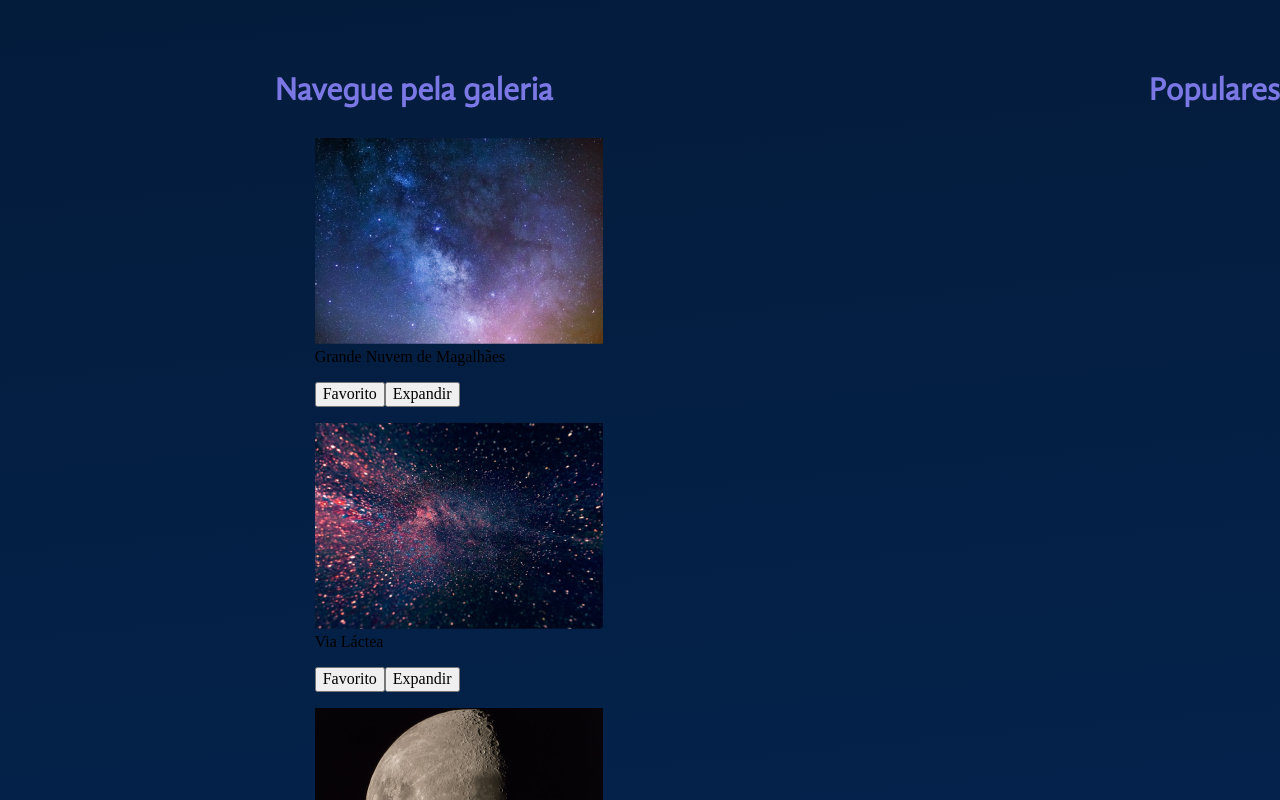
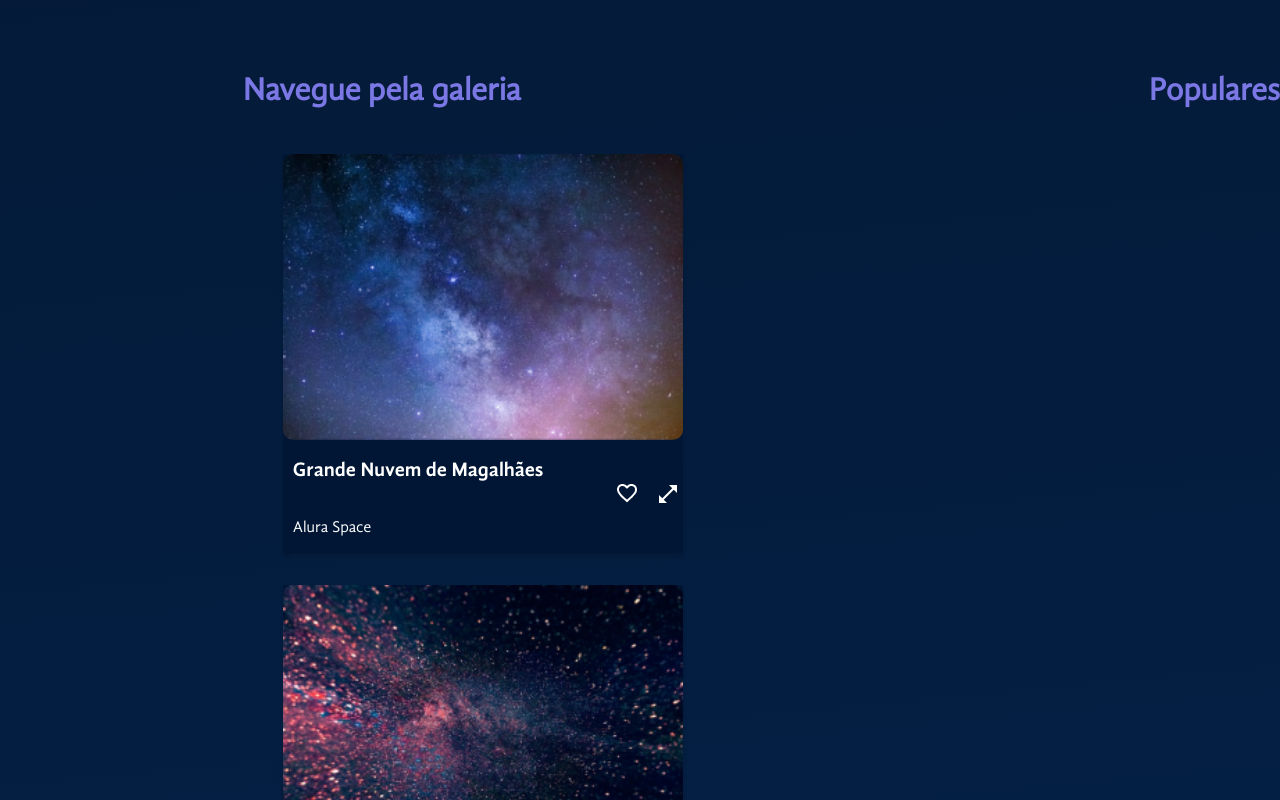
Before and after one commit to Mackenzzy/space-app, a React (Vite) app: page / in a window 1280 px wide. Shown: the part 660-1460 px from the top of the page. Built offline with nearby package versions, Linux system fonts and the light colour scheme.

Commit message:
Media queries galeria

```diff
--- a/src/componentes/Galeria/imagem/index.jsx
+++ b/src/componentes/Galeria/imagem/index.jsx
@@ -1,18 +1,104 @@
+import styled from "styled-components"
+const Container = styled.div`
+  /* Estilos para todas as telas */
+  width: 100%;
+
+  @media (min-width: 768px) {
+    /* Estilos para telas a partir de 768px */
+    width: 80%;
+  }
+
+  @media (min-width: 1200px) {
+    /* Estilos para telas a partir de 1200px */
+    width: 60%;
+  }
+`;
+
+
+const Galeria = styled.section`
+    display: inline-flex;
+    flex-direction: row;
+    flex-wrap: wrap;
+    `
+
+const Figure = styled.figure`
+    display: flex;
+    flex-direction: column;
+    flex-wrap: wrap;
+
+    width: ${(props) => (props.$expandida ? '90%' : '460px')};
+
+    max-width: 400px;
+    background-color: #001634;
+    box-shadow: 0px 4px 4px 0px #00000026;
+    overflow: hidden;
+    color: #fff;
+
+`
+const ImagemEstilizada = styled.img`
+    width: 100%;
+    cursor: pointer;
+    border-radius: 10px;
+    &:hover{
+        transform: scale(1.1);
+        transition: all 1.0s;
+    }
+
+`
+
+const TextoDiv = styled.div`
+    display: flex;
+    flex-direction: column;
+    padding: 0 10px;
+    `
+
+const Titulo = styled.h3`
+    color: #fff;
+    font-size: 20px;
+    font-family: 'GandhiSansBold';
+`
+
+const Rodape = styled.footer`
+    font-family: 'GandhiSansRegular';
+    display: flex;
+    justify-content: space-between;
+    align-items: center;
+
+
+`
+const BotoesDiv = styled.div`
+    display: flex;
+    gap: 10px;
+
+`
+const Botao = styled.button`
+    background-color: transparent;
+    cursor: pointer;
+    border: none;
+`
+
 
 
 const Imagem = ({foto}) => {
 
     return (
-        <figure>
-            <img src={foto.path} alt={foto.titulo}/>
-            <figcaption>{foto.titulo}</figcaption>
-            <footer>
-                <p>{foto.descricao}</p>
-                <p>{foto.autor}</p>
-                <button>Favorito</button>
-                <button>Expandir</button>
-            </footer>
-        </figure>
+        <Galeria>
+            <Figure>
+                <ImagemEstilizada src={foto.path} alt={foto.titulo}/>
+
+                <Rodape>
+                    <TextoDiv>
+                        <Titulo>{foto.titulo}</Titulo>
+                        <p>{foto.fonte}</p>
+                    </TextoDiv>
+
+                    <BotoesDiv>
+                        <Botao><img src="./icones/favorito.png" alt="" /></Botao>
+                        <Botao><img src="./icones/expandir.png" alt="" /></Botao>
+                    </BotoesDiv>
+                </Rodape>
+            </Figure>
+        </Galeria>
     )
 }
 export default Imagem
```
